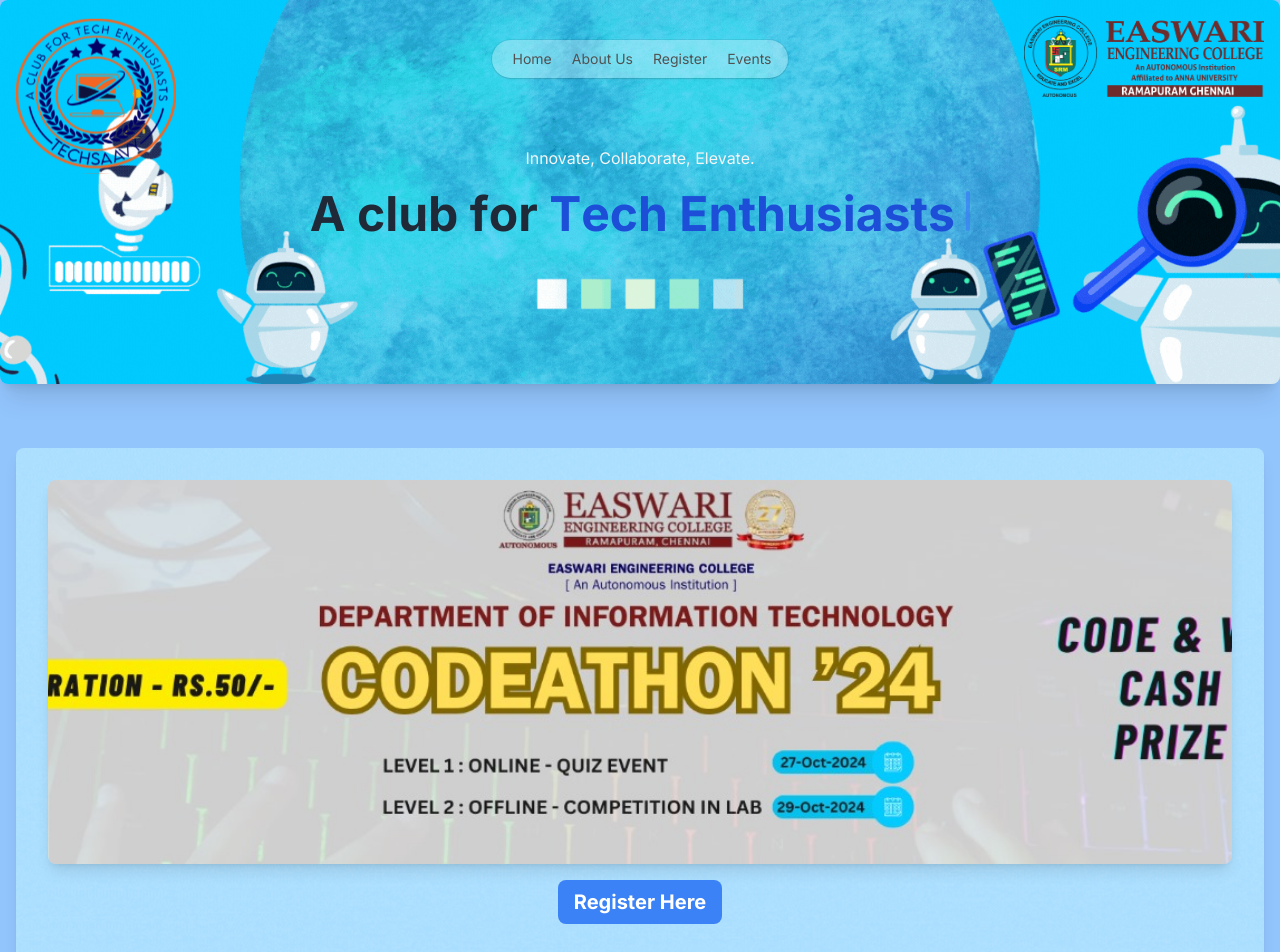
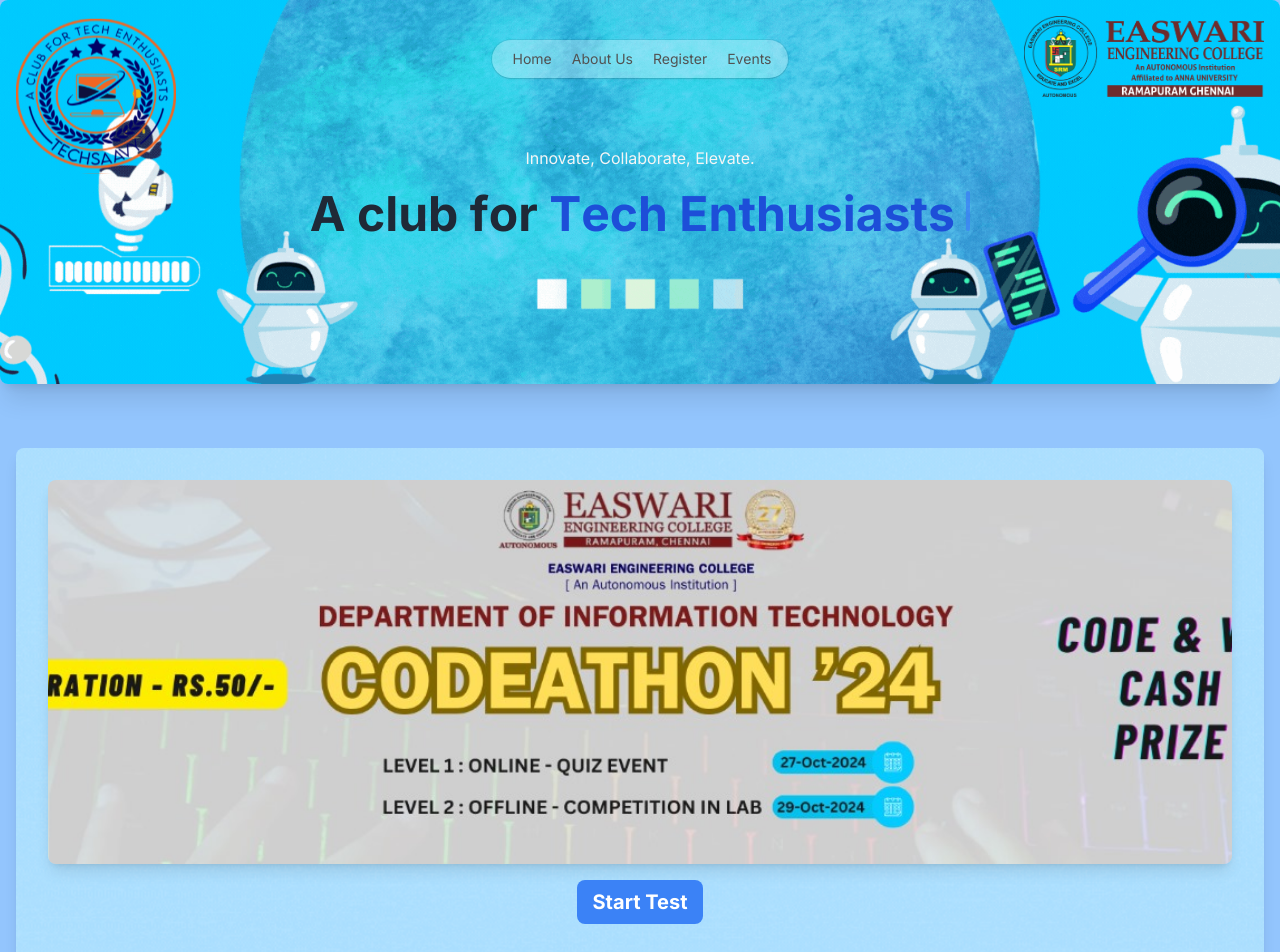
Before and after one commit to HariAditya2k3/Techsaavy-Portfolio, a Next.js app: page /home in a window 1280 px wide. Shown: the top 952 px of the page. Built offline with nearby package versions, Linux system fonts and the light colour scheme.

Commit message:
registration

```diff
--- a/src/app/home/page.tsx
+++ b/src/app/home/page.tsx
@@ -41,7 +41,7 @@
 
         // Instead of calculating the actual week number, we hardcode it to 9
         const weekNumber = 9; // Always set to week 9
-        setChallengeLink(`https://forms.gle/7zvyhJUpwC4R45QH7`);
+        setChallengeLink(`https://unstop.com/p/codethon2k24-srm-easwari-engineering-college-1199852`);
       };
 
       calculateNextChallengeLink(); // Set the challenge link with week number 9
@@ -97,7 +97,7 @@
             <div className="flex justify-center mt-4">
               <a href={challengeLink}>
                 <button className="bg-blue-500 text-white px-4 py-2 text-base md:text-lg lg:text-xl rounded-lg hover:bg-blue-600 hover:shadow-lg focus:outline-none transition-all duration-300 ease-in-out">
-                  Register Here
+                  Start Test
                 </button>
               </a>
             </div>
```
